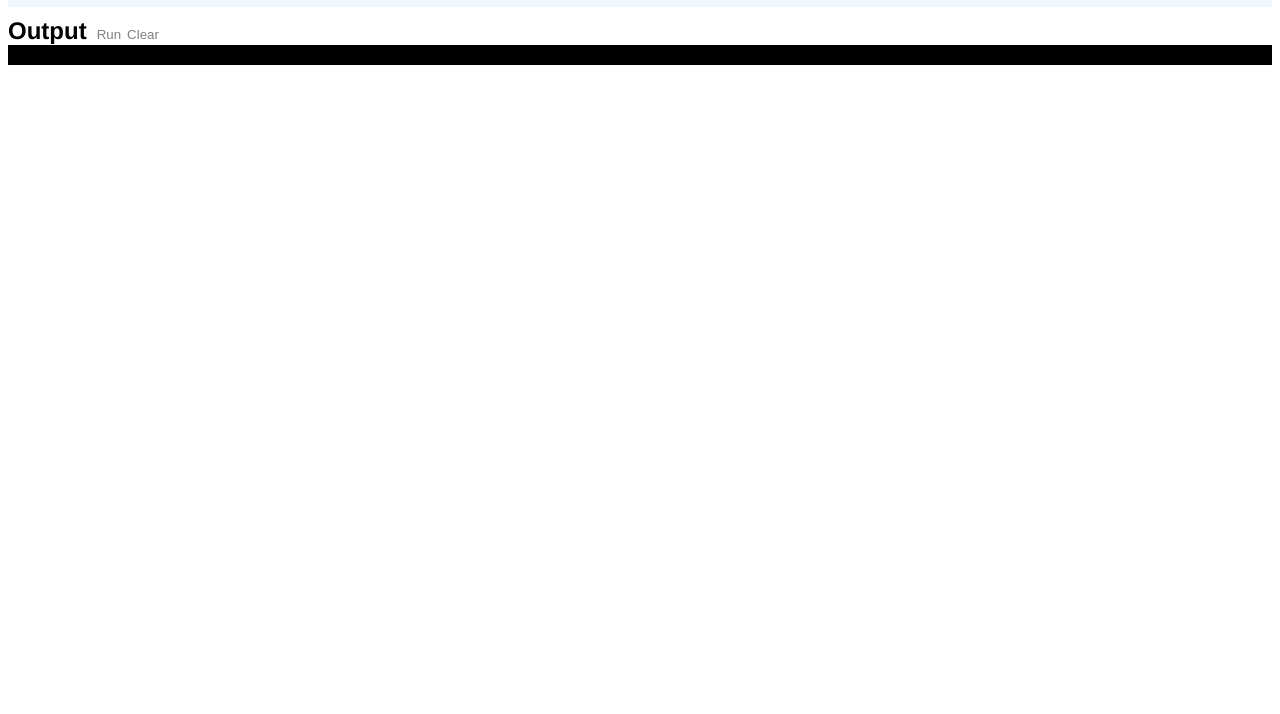
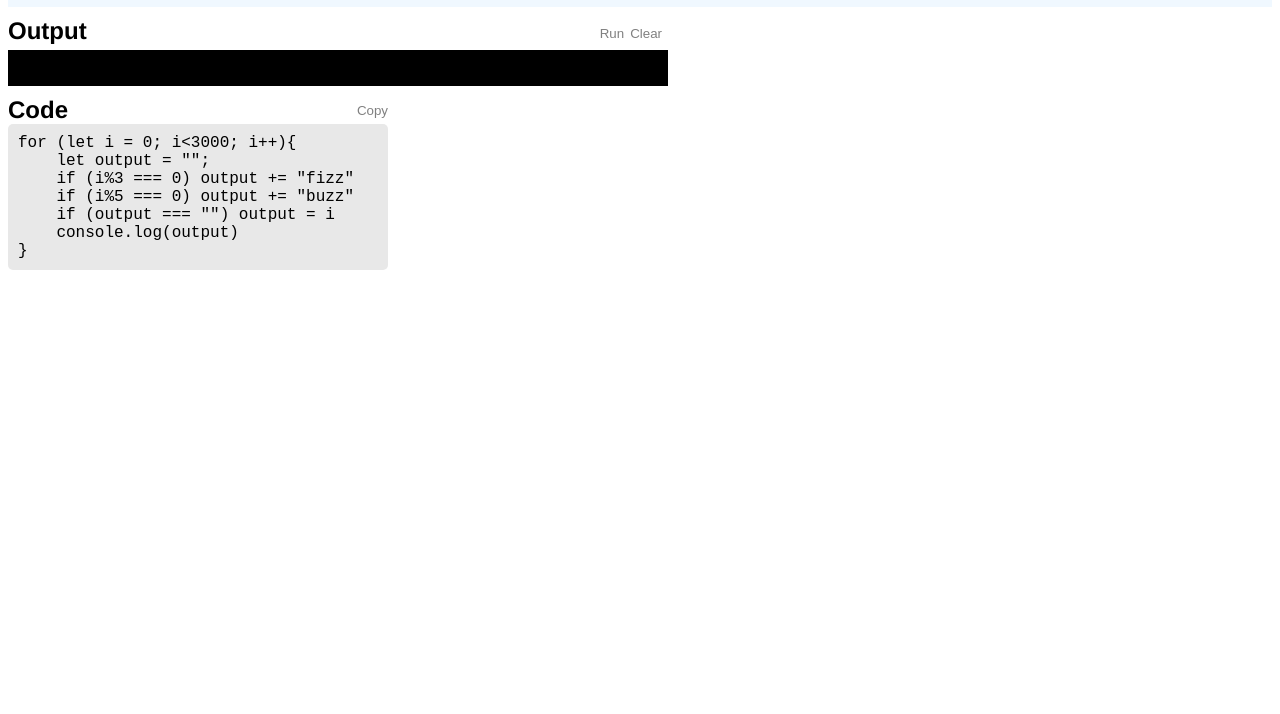
Before and after one commit to ahypnoman/ahypnoman.github.io, a plain HTML site: page FizzBuzz.html in a window 1280 px wide. Shown: the part 86-800 px from the top of the page. Drawn offline with Linux system fonts and the light colour scheme.

Commit message:
Fleshed out page

```diff
--- a/FizzBuzz.html
+++ b/FizzBuzz.html
@@ -3,17 +3,43 @@
 <head>
     <meta charset="UTF-8">
     <title>Fizz Buzz Test</title>
-    <link rel="stylesheet" href="styles.css"/>
+    <link href="styles.css" rel="stylesheet"/>
     <script src="FizzBuzz.js"></script>
 </head>
 <body>
 <div class="blueBackground descAndTitleHolder">
     <h1>FizzBuzz Test</h1>
-    <div>The FizzBuzz test is a proposed test to see if a developer being hired is actually able to program. <a target="_blank"
-            href="https://en.wikipedia.org/wiki/Fizz_buzz#:~:text=Fizz%20buzz%20(often%20spelled%20FizzBuzz%20in%20this%20context)%20has%20been%20used%20as%20an%20interview%20screening%20device%20for%20computer%20programmers.[3][4]%20Writing%20a%20program%20to%20output%20the%20first%20100%20FizzBuzz%20numbers%20is%20a%20relatively%20trivial%20problem%20requiring%20little%20more%20than%20a%20loop%20and%20conditional%20statements.%20However,%20its%20value%20in%20coding%20interviews%20is%20to%20analyze%20fundamental%20coding%20habits%20that%20may%20be%20indicative%20of%20overall%20coding%20ingenuity.[5]">Read
-        more on Wikipedia <img alt="Offsite link" src="offsite-link-icon-15.jpg" width="10"></a></div>
+    <div>The FizzBuzz test is a proposed and incredibly trivial and simple test to see if a developer is actually able
+        to program. <a
+                href="https://en.wikipedia.org/wiki/Fizz_buzz#:~:text=Fizz%20buzz%20(often%20spelled%20FizzBuzz%20in%20this%20context)%20has%20been%20used%20as%20an%20interview%20screening%20device%20for%20computer%20programmers.[3][4]%20Writing%20a%20program%20to%20output%20the%20first%20100%20FizzBuzz%20numbers%20is%20a%20relatively%20trivial%20problem%20requiring%20little%20more%20than%20a%20loop%20and%20conditional%20statements.%20However,%20its%20value%20in%20coding%20interviews%20is%20to%20analyze%20fundamental%20coding%20habits%20that%20may%20be%20indicative%20of%20overall%20coding%20ingenuity.[5]"
+                target="_blank">Read
+            more on Wikipedia <img alt="Offsite link" src="offsite-link-icon-15.jpg" width="10"></a></div>
 </div>
-<h2 style="width: min-content; display: inline; margin-right: 10px">Output</h2><button class="scriptOptions" onmousedown="runFizzBuzz()" style="padding: 0">Run</button><button class="scriptOptions" onmousedown="document.getElementById('fizzBuzzOut').innerHTML = ''">Clear</button>
-<div class="scriptOutput dark" id="fizzBuzzOut"></div>
+<div class="scriptOutputContainer contentContainer">
+    <div  class="menuContainer"><h2 style="width: min-content; display: inline; margin-right: 10px; margin-bottom: 5px;">Output</h2>
+    <div class="buttonContainer">
+        <button class="scriptOptions" onmousedown="runFizzBuzz()" style="padding: 0">Run</button>
+        <button class="scriptOptions" onmousedown="document.getElementById('fizzBuzzOut').innerHTML = ''">Clear</button>
+    </div></div>
+
+    <div class="scriptOutput dark" id="fizzBuzzOut"></div>
+
+</div>
+<div class="codeContainer contentContainer">
+    <div class="menuContainer"><h2 style="width: min-content; display: inline; margin-right: 10px">Code</h2>
+    <div class="buttonContainer">
+        <button class="scriptOptions"
+                onmousedown="navigator.clipboard.writeText(document.getElementById('fizzBuzzCode').innerText)"
+                style="padding: 0">Copy
+        </button>
+    </div></div>
+    <pre class="code"><code id="fizzBuzzCode">for (let i = 0; i<3000; i++){
+    let output = "";
+    if (i%3 === 0) output += "fizz"
+    if (i%5 === 0) output += "buzz"
+    if (output === "") output = i
+    console.log(output)
+}</code></pre>
+</div>
 </body>
 </html>
--- a/styles.css
+++ b/styles.css
@@ -134,13 +134,16 @@ input[type=checkbox i] {
     padding: 1px;
     background-color: blanchedalmond;
 }
-/*Web toys script output*/
+/*Web toys script stuff*/
 .scriptOutput {
-    font-family: "Andale Mono", serif;
+    font-family: "Andale Mono", monospace;
     padding: 10px;
     margin-bottom: 10px;
     max-height: 20em;
+    min-height: 1em;
     overflow: scroll;
+    width: min-content;
+    min-width: 40em;
 }
 .scriptOutput.dark {
     background: #000000;
@@ -149,4 +152,32 @@ input[type=checkbox i] {
 
 .scriptOptions:hover::before {
     content: '> ';
+
 }
+
+pre.code {
+    background: #e8e8e8;
+    padding: 10px;
+    margin-top: 0;
+    border-radius: 5px;
+    width: min-content;
+    min-width: 360px;
+}
+
+pre.code > code {
+    font-family: "Andale Mono", monospace;
+}
+
+.contentContainer {
+    width: min-content;
+}
+
+.buttonContainer {
+    display: flex;
+    flex-grow: 1;
+    justify-content: flex-end;
+}
+
+.menuContainer {
+    display: flex;flex-direction: row;
+}
```
